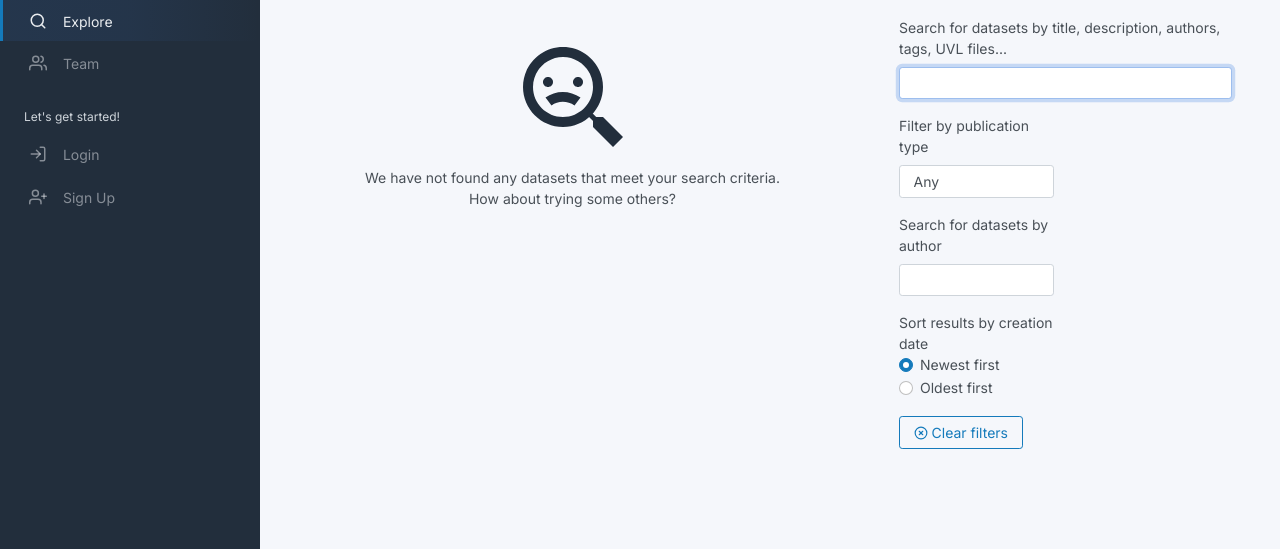
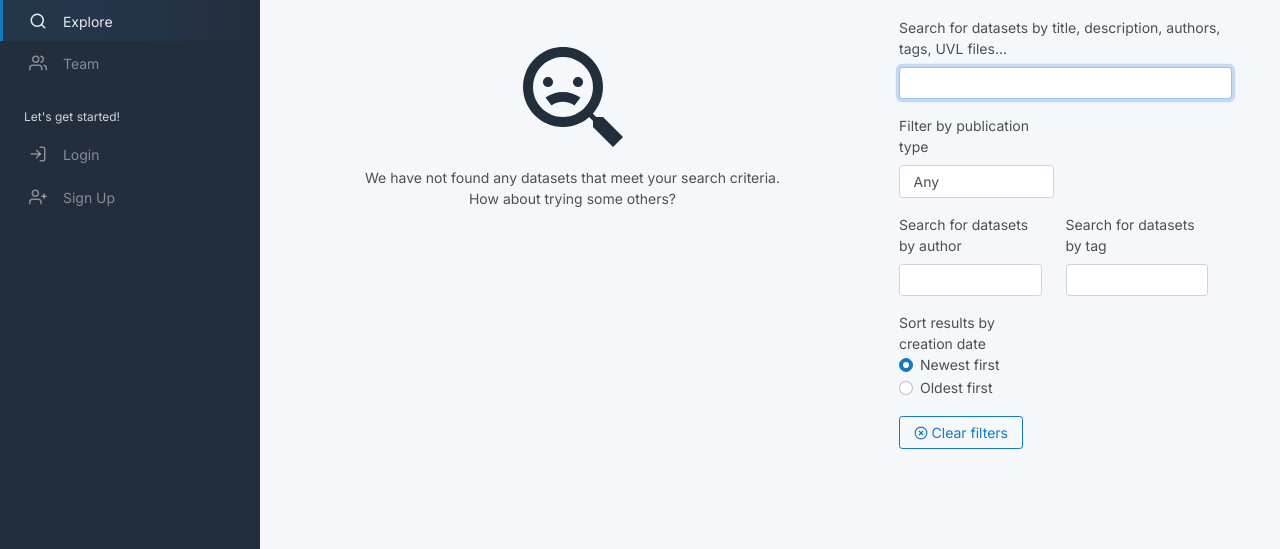
Before and after one commit to pringa-uvlhub/uvlhub, a Flask app: page /explore in a window 1280 px wide. Shown: the part 184-733 px from the top of the page. Run offline with Flask 3, Linux system fonts and the light colour scheme; data that the repository does not hold is empty; parts of the project's set-up code (start-up, migrations or seed data) failed here and were passed over; some libraries are stand-ins or nearby versions.

Commit message:
feature: tag filter

```diff
--- a/app/modules/explore/assets/scripts.js
+++ b/app/modules/explore/assets/scripts.js
@@ -20,6 +20,7 @@ function send_query() {
                 csrf_token: csrfToken,
                 query: document.querySelector('#query').value,
                 queryAuthor: document.querySelector('#queryAuthor').value,
+                queryTag: document.querySelector('#queryTag').value,
                 publication_type: document.querySelector('#publication_type').value,
                 sorting: document.querySelector('[name="sorting"]:checked').value,
             };
--- a/app/modules/explore/repositories.py
+++ b/app/modules/explore/repositories.py
@@ -10,13 +10,16 @@ class ExploreRepository(BaseRepository):
     def __init__(self):
         super().__init__(DataSet)
 
-    def filter(self, query="", queryAuthor="", sorting="newest", publication_type="any", tags=[], **kwargs):
+    def filter(self, query="", queryAuthor="", queryTag="", sorting="newest", publication_type="any", tags=[], **kwargs):
         # Normalize and remove unwanted characters
         normalized_query = unidecode.unidecode(query).lower()
         cleaned_query = re.sub(r'[,.":\'()\[\]^;!¡¿?]', "", normalized_query)
 
         normalized_query_author = unidecode.unidecode(queryAuthor)
         cleaned_query_author = re.sub(r'[,.":\'()\[\]^;!¡¿?]', "", normalized_query_author)
+
+        normalized_query_tag = unidecode.unidecode(queryTag)
+        cleaned_query_tag = re.sub(r'[,.":\'()\[\]^;!¡¿?]', "", normalized_query_tag)
 
         filters = []
         for word in cleaned_query.split():
@@ -36,6 +39,10 @@ class ExploreRepository(BaseRepository):
         filters_author.append(Author.name.contains(cleaned_query_author))
         filters_author.append(Author.affiliation.contains(cleaned_query_author))
         filters_author.append(Author.orcid.contains(cleaned_query_author))
+
+        filters_tag = []
+        filters_tag.append(FMMetaData.tags.contains(cleaned_query_tag))
+        filters_tag.append(DSMetaData.tags.contains(cleaned_query_tag))
 
         datasets = (
             self.model.query
--- a/app/modules/explore/services.py
+++ b/app/modules/explore/services.py
@@ -6,5 +6,6 @@ class ExploreService(BaseService):
     def __init__(self):
         super().__init__(ExploreRepository())
 
-    def filter(self, query="", queryAuthor="", sorting="newest", publication_type="any", tags=[], **kwargs):
-        return self.repository.filter(query, queryAuthor, sorting, publication_type, tags, **kwargs)
+    def filter(self, query="", queryAuthor="", queryTag="", sorting="newest", publication_type="any", tags=[],
+               **kwargs):
+        return self.repository.filter(query, queryAuthor, queryTag, sorting, publication_type, tags, **kwargs)
--- a/app/modules/explore/templates/explore/index.html
+++ b/app/modules/explore/templates/explore/index.html
@@ -41,17 +41,14 @@
 
         <div class="row">
 
-            <div class="col-12">
 
-                <div class="row">
 
             <div class="col-12">
                 <div class="mb-3">
                     <label class="form-label" for="query">
                         Search for datasets by title, description, authors, tags, UVL files...
                     </label>
-                            <input class="form-control" id="query" name="query" required="" type="text" value=""
-                                autofocus>
+                    <input class="form-control" id="query" name="query" required="" type="text" value="" autofocus>
                 </div>
             </div>
 
@@ -82,16 +79,31 @@
                         <option value="other">Other</option>
                     </select>
                 </div>
+            </div>
+
+            <div class="row">
+
+                <div class="col-lg-6">
                     <div class="mb-3">
                         <label class="form-label" for="query">
                             Search for datasets by author
                         </label>
                         <input class="form-control" id="queryAuthor" name="queryAuthor" required="" type="text"
-                            value="" autofocus>
+                            value="">
                     </div>
                 </div>
 
+                <div class="col-lg-6">
+                    <div class="mb-3">
+                        <label class="form-label" for="query">
+                            Search for datasets by tag
+                        </label>
+                        <input class="form-control" id="queryTag" name="queryTag" required="" type="text" value="">
                     </div>
+                </div>
+            </div>
+
+
 
             <div class="row">
 
@@ -142,15 +154,7 @@
 
     </div>
 
-        <div class="row">
-
 </div>
-
-    </div>
-
-
-</div>
-
 
 {% endblock %}
 
```
Lines whose indentation alone changed are shown as unchanged.
